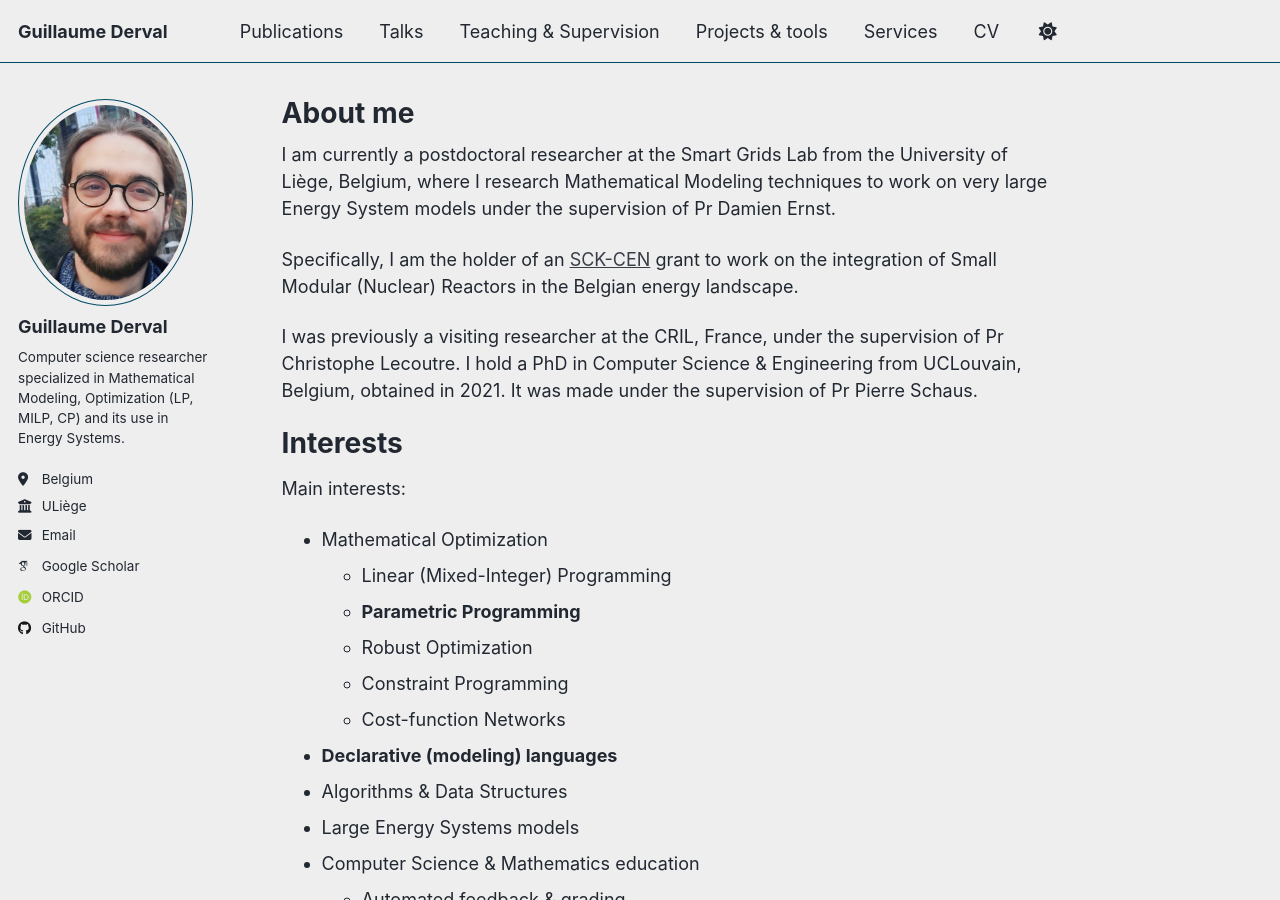
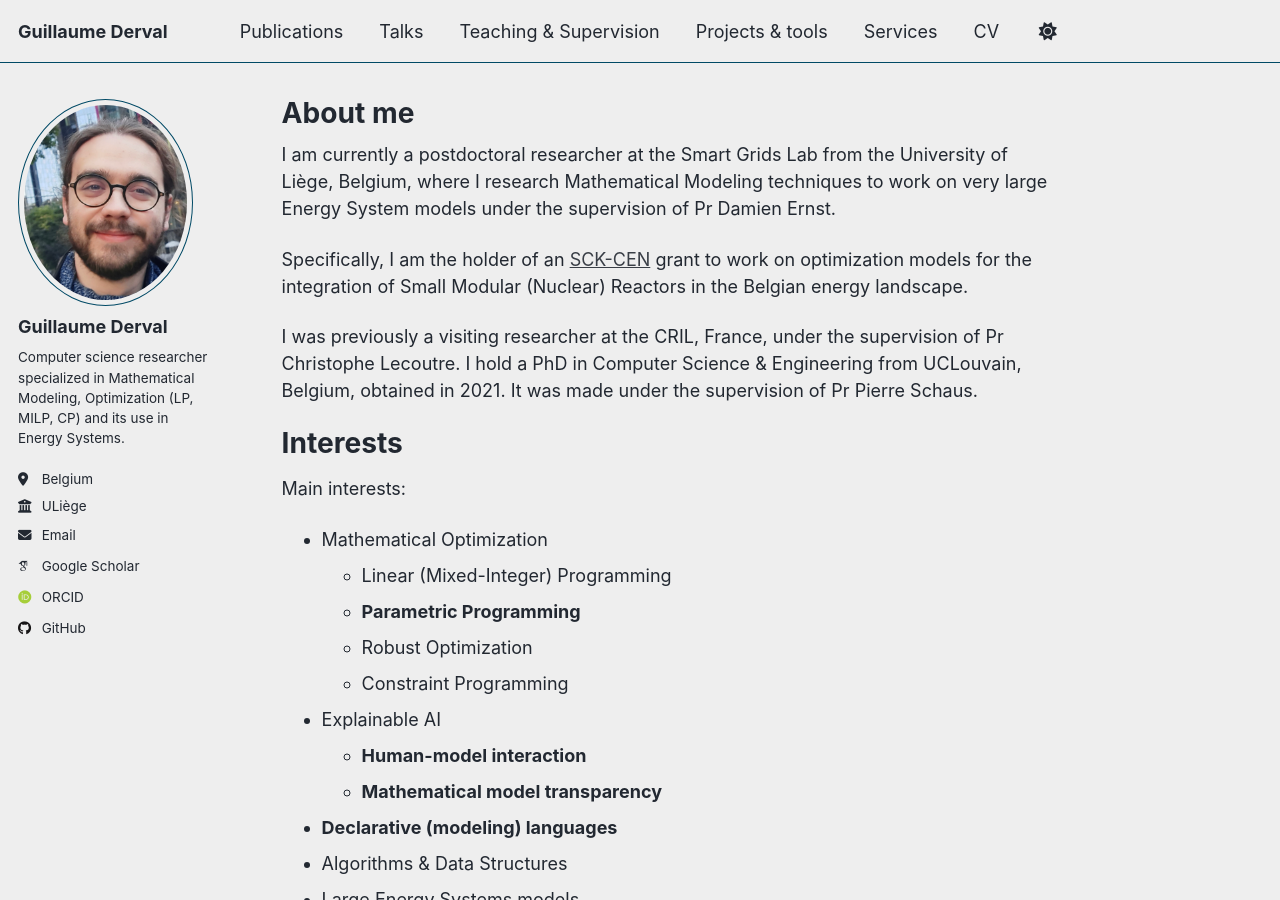
Before and after one commit to GuillaumeDerval/guillaumederval.github.io, a Jekyll site: the page built from _pages/about.md, in a window 1280 px wide and 900 px high. Built offline with Jekyll 4.4.1, drawn with Linux system fonts in a browser that asks for light colours; some web fonts are replaced; a script that is not in the unit is left out.

Commit message:
Refine about page content and interests
Updated the description of the SCK-CEN grant and added new interests.

```diff
--- a/_pages/about.md
+++ b/_pages/about.md
@@ -9,7 +9,7 @@ redirect_from:
 
 I am currently a postdoctoral researcher at the Smart Grids Lab from the University of Liège, Belgium, where I research Mathematical Modeling techniques to work on very large Energy System models under the supervision of Pr Damien Ernst.
 
-Specifically, I am the holder of an [SCK-CEN](https://www.sckcen.be) grant to work on the integration of Small Modular (Nuclear) Reactors in the Belgian energy landscape.
+Specifically, I am the holder of an [SCK-CEN](https://www.sckcen.be) grant to work on optimization models for the integration of Small Modular (Nuclear) Reactors in the Belgian energy landscape.
 
 I was previously a visiting researcher at the CRIL, France, under the supervision of Pr Christophe Lecoutre. I hold a PhD in Computer Science & Engineering from UCLouvain, Belgium, obtained in 2021. It was made under the supervision of Pr Pierre Schaus.
 
@@ -23,7 +23,9 @@ Main interests:
   - **Parametric Programming**
   - Robust Optimization
   - Constraint Programming
-  - Cost-function Networks
+- Explainable AI
+  - **Human-model interaction**
+  - **Mathematical model transparency**
 - **Declarative (modeling) languages**
 - Algorithms & Data Structures
 - Large Energy Systems models
```
